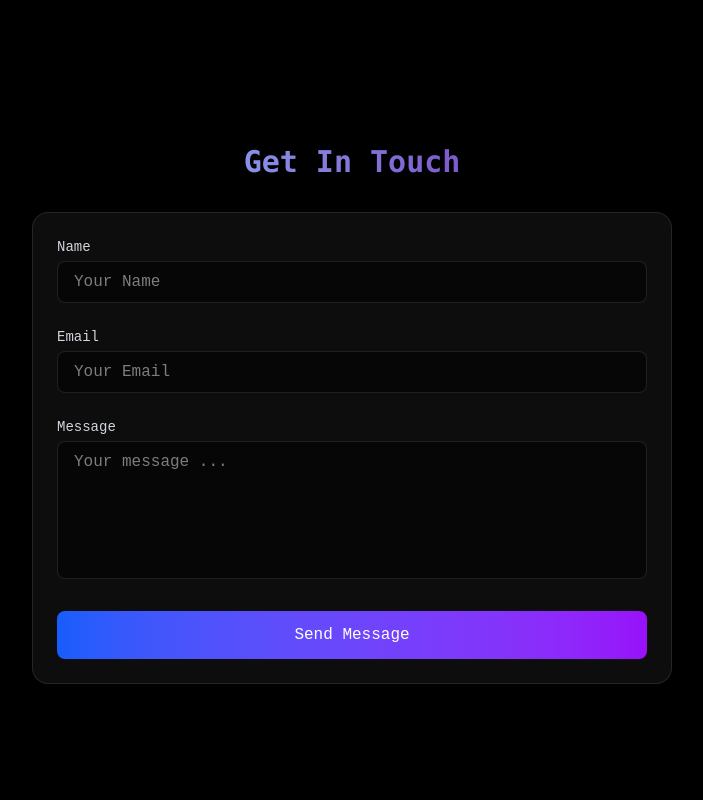
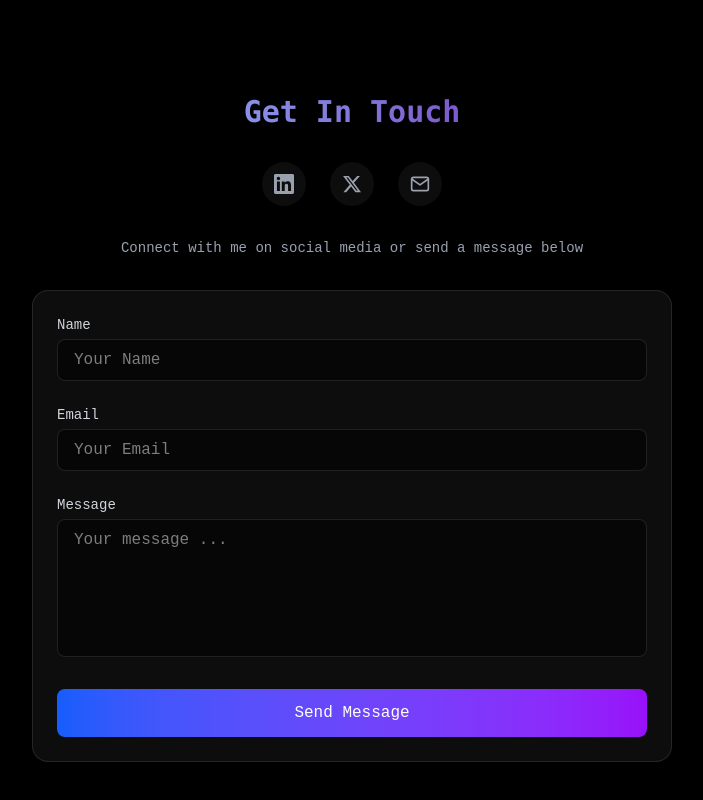
Before and after one commit to KodeVoid/Void, a React (Vite) app in the folder frontend/: page / in a window 1280 px wide. Shown: the part 3219-4019 px from the top of the page, without its empty margins (288-991 px from the left). Built offline with nearby package versions, Linux system fonts and the light colour scheme.

Commit message:
feat(frontend):Update contact section -Add social media links

```diff
--- a/frontend/src/components/sections/Contact.jsx
+++ b/frontend/src/components/sections/Contact.jsx
@@ -15,7 +15,6 @@
     e.preventDefault();
     setIsLoading(true);
 
-    // Use Vite environment variables
     const SERVICE_ID = import.meta.env.VITE_EMAILJS_SERVICE_ID;
     const TEMPLATE_ID = import.meta.env.VITE_EMAILJS_TEMPLATE_ID;
     const PUBLIC_KEY = import.meta.env.VITE_EMAILJS_PUBLIC_KEY;
@@ -40,6 +39,59 @@
     }
   };
 
+  const socialLinks = [
+    {
+      name: "LinkedIn",
+      url: "https://linkedin.com/in/kodevoid",
+      icon: (
+        <svg
+          xmlns="http://www.w3.org/2000/svg"
+          viewBox="0 0 24 24"
+          fill="currentColor"
+          className="w-5 h-5"
+        >
+          <path d="M20.447 20.452h-3.554v-5.569c0-1.328-.027-3.037-1.852-3.037-1.853 0-2.136 1.445-2.136 2.939v5.667H9.351V9h3.414v1.561h.046c.477-.9 1.637-1.85 3.37-1.85 3.601 0 4.267 2.37 4.267 5.455v6.286zM5.337 7.433c-1.144 0-2.063-.926-2.063-2.065 0-1.138.92-2.063 2.063-2.063 1.14 0 2.064.925 2.064 2.063 0 1.139-.925 2.065-2.064 2.065zm1.782 13.019H3.555V9h3.564v11.452zM22.225 0H1.771C.792 0 0 .774 0 1.729v20.542C0 23.227.792 24 1.771 24h20.451C23.2 24 24 23.227 24 22.271V1.729C24 .774 23.2 0 22.222 0h.003z"/>
+        </svg>
+      ),
+      color: "hover:text-blue-500",
+    },
+    {
+      name: "X (Twitter)",
+      url: "https://x.com/olorikendrick",
+      icon: (
+        <svg
+          xmlns="http://www.w3.org/2000/svg"
+          viewBox="0 0 24 24"
+          fill="currentColor"
+          className="w-5 h-5"
+        >
+          <path d="M18.244 2.25h3.308l-7.227 8.26 8.502 11.24H16.17l-5.214-6.817L4.99 21.75H1.68l7.73-8.835L1.254 2.25H8.08l4.713 6.231zm-1.161 17.52h1.833L7.084 4.126H5.117z"/>
+        </svg>
+      ),
+      color: "hover:text-gray-300",
+    },
+    {
+      name: "Email",
+      url: "mailto:olorik362@gmail.com",
+      icon: (
+        <svg
+          xmlns="http://www.w3.org/2000/svg"
+          viewBox="0 0 24 24"
+          fill="none"
+          stroke="currentColor"
+          strokeWidth="2"
+          strokeLinecap="round"
+          strokeLinejoin="round"
+          className="w-5 h-5"
+        >
+          <path d="M4 4h16c1.1 0 2 .9 2 2v12c0 1.1-.9 2-2 2H4c-1.1 0-2-.9-2-2V6c0-1.1.9-2 2-2z"/>
+          <polyline points="22,6 12,13 2,6"/>
+        </svg>
+      ),
+      color: "hover:text-red-400",
+    },
+  ];
+
   return (
     <section
       id="contact"
@@ -50,6 +102,28 @@
           <h2 className="text-3xl font-bold mb-8 font-mono bg-gradient-to-r from-blue-300 to-purple-800 bg-clip-text text-transparent text-center">
             Get In Touch
           </h2>
+
+          {/* Social Links */}
+          <div className="flex justify-center items-center gap-6 mb-8">
+            {socialLinks.map((link) => (
+              <a
+                key={link.name}
+                href={link.url}
+                target="_blank"
+                rel="noopener noreferrer"
+                aria-label={link.name}
+                className={`p-3 rounded-full bg-white/5 hover:bg-white/10 transition-all duration-300 hover:-translate-y-1 hover:shadow-lg text-gray-400 ${link.color} group`}
+              >
+                {link.icon}
+              </a>
+            ))}
+          </div>
+
+          <div className="text-center mb-8">
+            <p className="text-gray-400 text-sm">
+              Connect with me on social media or send a message below
+            </p>
+          </div>
 
           <form
             onSubmit={handleSubmit}
```
